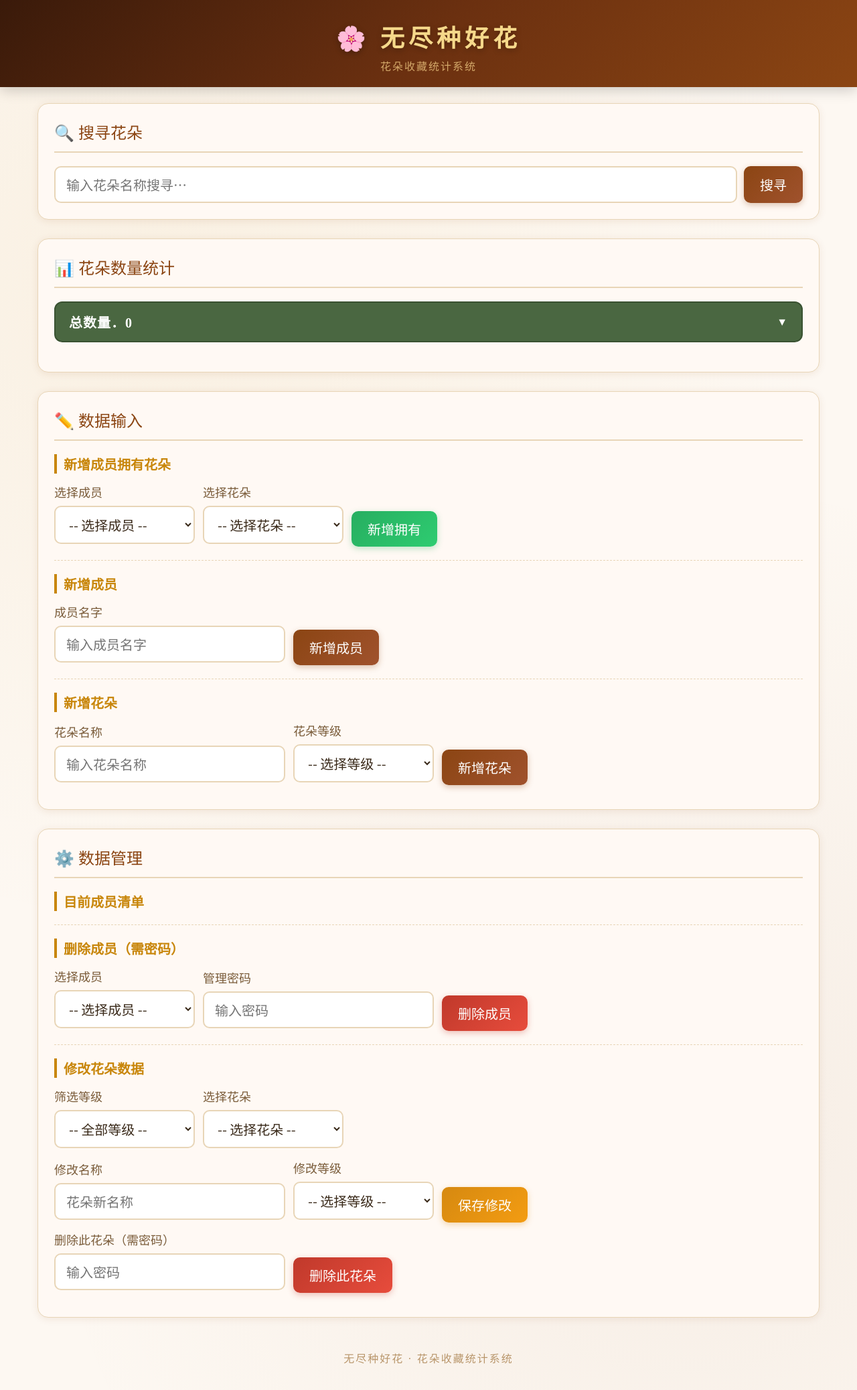
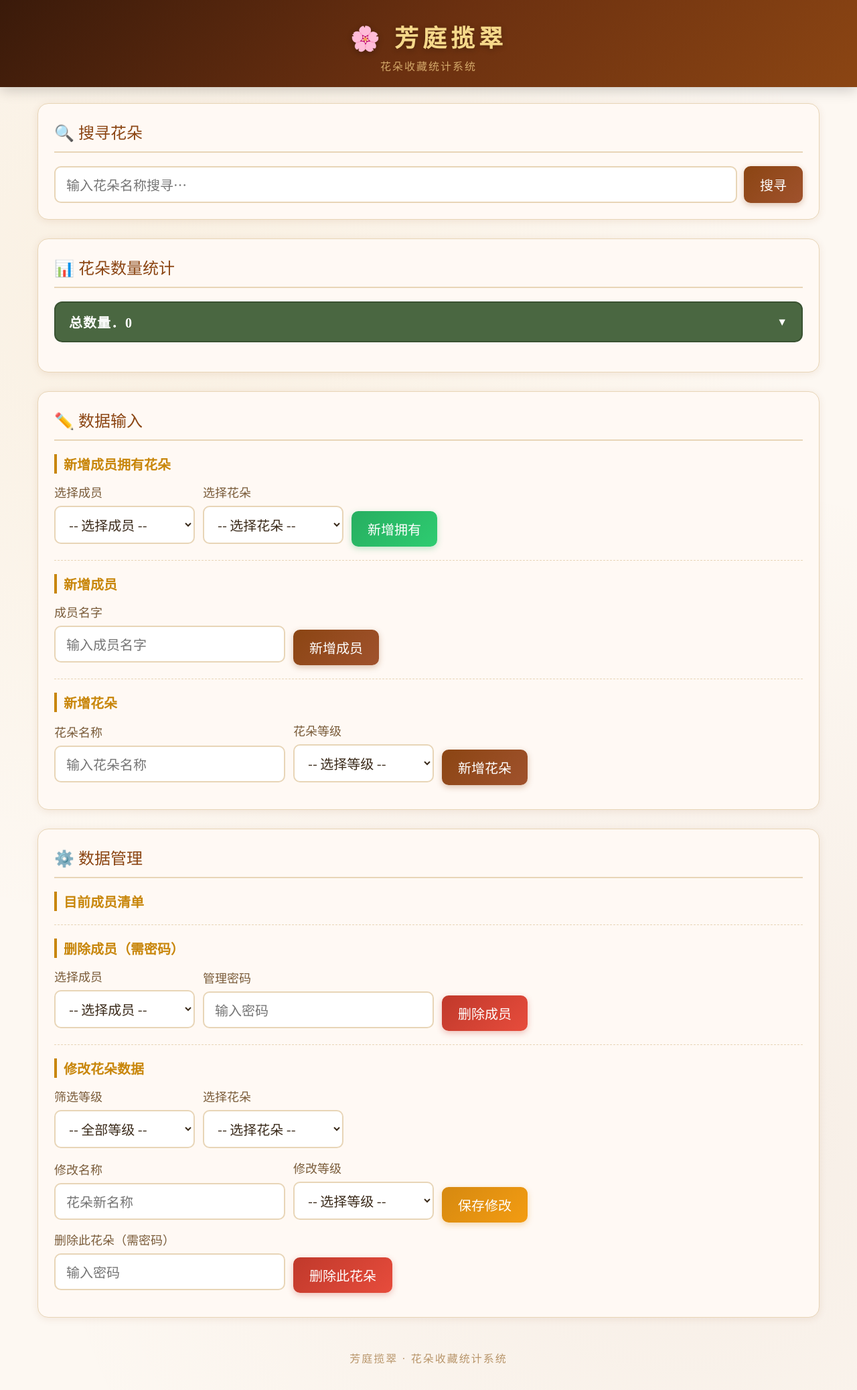
Before and after one commit to tingmaple5221-create/My-Garden-World, a plain HTML site: page index.html in a window 1280 px wide. Shown: the whole page at 67% size. Drawn offline with Linux system fonts and the light colour scheme; no server answers.

Commit message:
Update index.html

```diff
--- a/index.html
+++ b/index.html
@@ -3,7 +3,7 @@
 <head>
 <meta charset="UTF-8">
 <meta name="viewport" content="width=device-width, initial-scale=1.0">
-<title>无尽种好花</title>
+<title>芳庭揽翠</title>
 
 <script>
   // ===== 🔧 在此填入你的 Supabase 設定 =====
@@ -760,14 +760,14 @@
 
 <div id="loading-screen">
   <div class="loading-spinner"></div>
-  <div>无尽种好花 连接中…</div>
+  <div>芳庭揽翠 连接中…</div>
   <div id="loading-error"></div>
 </div>
 
 <div id="main-app">
 
 <header>
-  <h1>🌸 无尽种好花</h1>
+  <h1>🌸 芳庭揽翠</h1>
   <p>花朵收藏统计系统</p>
 </header>
 
@@ -921,7 +921,7 @@
   </div>
 
   <footer style="text-align:center;color:#b8956a;font-size:16px;padding:20px 0 32px;font-family:'Noto Serif SC',serif;letter-spacing:2px;">
-    无尽种好花 · 花朵收藏统计系统
+    芳庭揽翠 · 花朵收藏统计系统
   </footer>
 
 </div>
```
